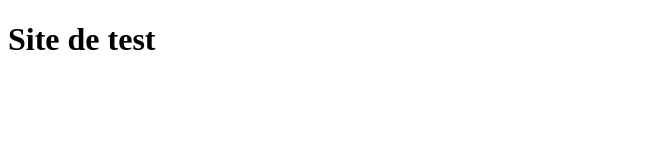
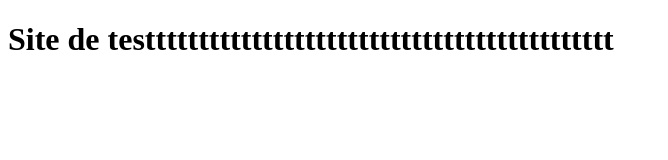
Before and after one commit to JeromeChaussin/branches, a plain HTML site: page index.html in a window 1280 px wide. Shown: the whole page, without its empty margins (0-668 px from the left). Drawn offline with Linux system fonts and the light colour scheme.

Commit message:
Modif page index

```diff
--- a/index.html
+++ b/index.html
@@ -6,6 +6,6 @@
     <title>Site de test</title>
 </head>
 <body>
-    <h1>Site de test</h1>
+    <h1>Site de testttttttttttttttttttttttttttttttttttttttttttt</h1>
 </body>
 </html>
```
